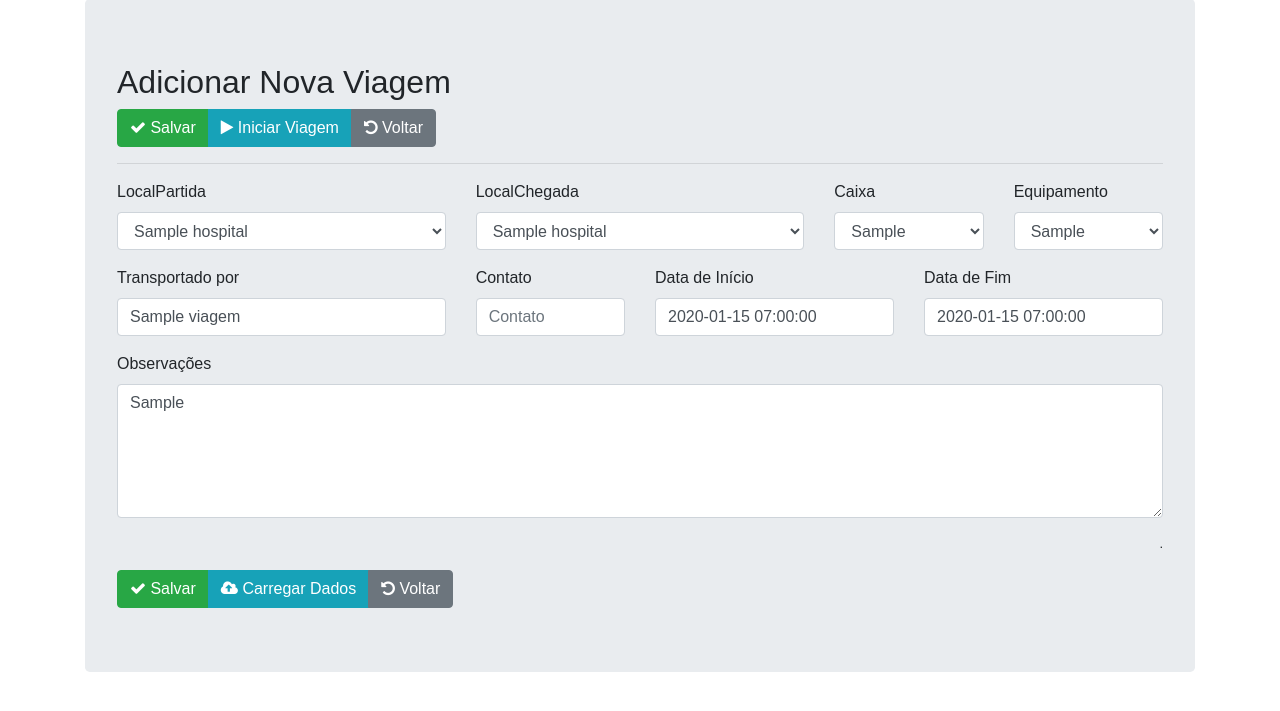
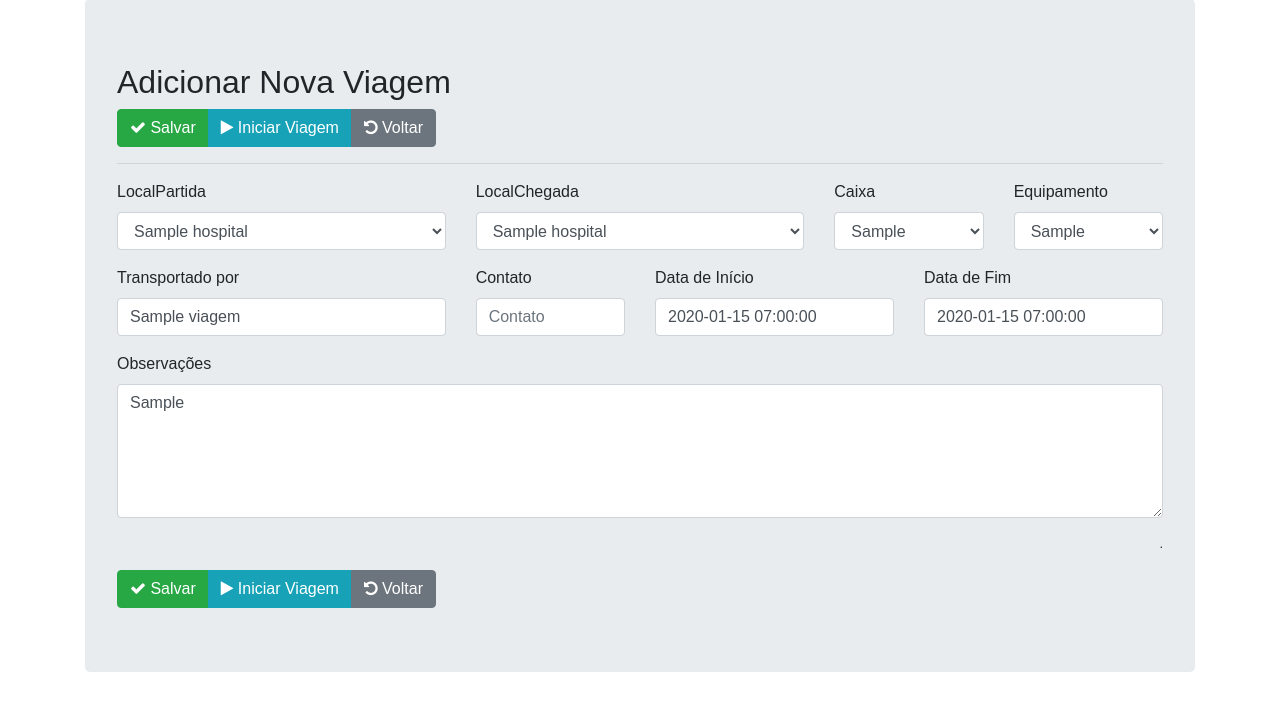
Before and after one commit to wilhsms/lifebox, a Django app: page /cadastro/viagem/1/ in a window 1280 px wide. Shown: the part 73-784 px from the top of the page. Run offline with Django 3.2, Linux system fonts and the light colour scheme; a user stored in the database is signed in; tables that the repository leaves empty hold one stand-in row (values such as "Sample post"); parts of the project's set-up code (start-up, migrations or seed data) failed here and were passed over; some libraries are stand-ins or nearby versions; some web fonts are replaced.

Commit message:
remoção de pacote desnecessarios

```diff
--- a/core/templates/viagem/formulario.html
+++ b/core/templates/viagem/formulario.html
@@ -91,9 +91,18 @@
         <div class="btn-group">
           <button type="submit" class="btn btn-success my-2 my-sm-0">
             <span class="fa fa-check"></span> Salvar </button>
-          {% if uploadform != None%}
+          {% if uploadform != None and form.status.value == '4'%}
           <button type="button" class="btn btn-info my-2 my-sm-0" data-toggle="modal" data-target="#modalUpload">
-            <span class="fa fa-cloud-upload"></span> Carregar Dados</button>
+             <span class="fa fa-cloud-upload"></span> Carregar Dados</button>
+          {%endif%}
+          {% if form.instance.pk != None and form.status.value == '1'%}
+          <a href="{% url 'status_editar' pk=form.instance.pk cod=3 %}" class="btn btn-info my-2 my-sm-0">
+            <span class="fa fa-play"></span> Iniciar Viagem </a>
+          {%endif%}
+
+          {% if form.instance.pk != None and form.status.value == '3'%}
+          <a href="{% url 'status_editar' pk=form.instance.pk cod=4 %}" class="btn btn-info my-2 my-sm-0">
+            <span class="fa fa-stop"></span> Finalizar Viagem </a>
           {%endif%}
           <a href="{% url 'viagem_pesquisar' %}" class="btn btn-secondary my-2 my-sm-0">
             <span class="fa fa-undo"></span> Voltar </a>
--- a/lifeboxproject/settings.py
+++ b/lifeboxproject/settings.py
@@ -47,7 +47,7 @@ INSTALLED_APPS = [
     'api',
     'import_export',
     'easyaudit',
-    'django_extensions',
+    #'django_extensions',
     'datetimewidget'
 ]
 
```
Also changed, not shown: requirements.txt (+5 -5 lines).
